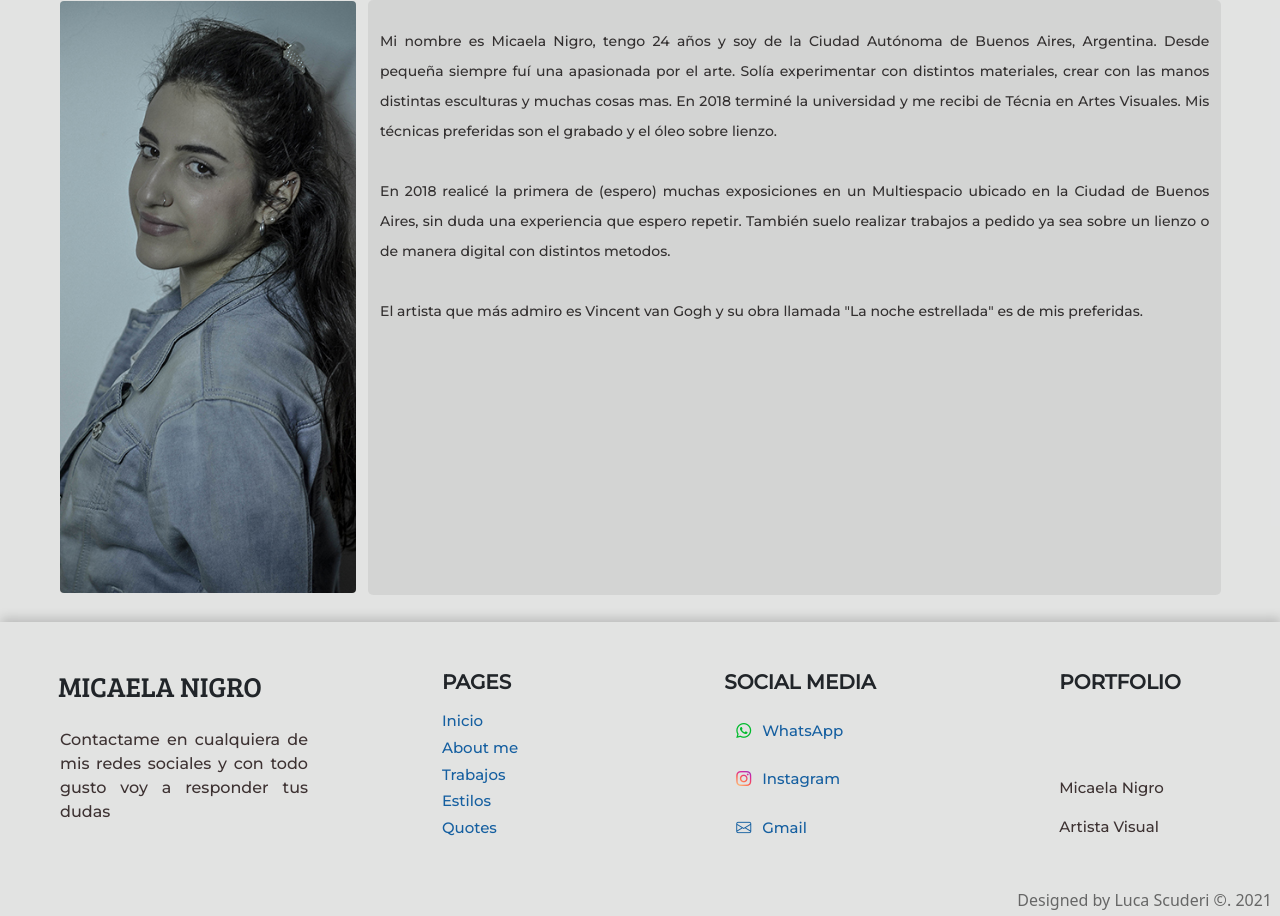
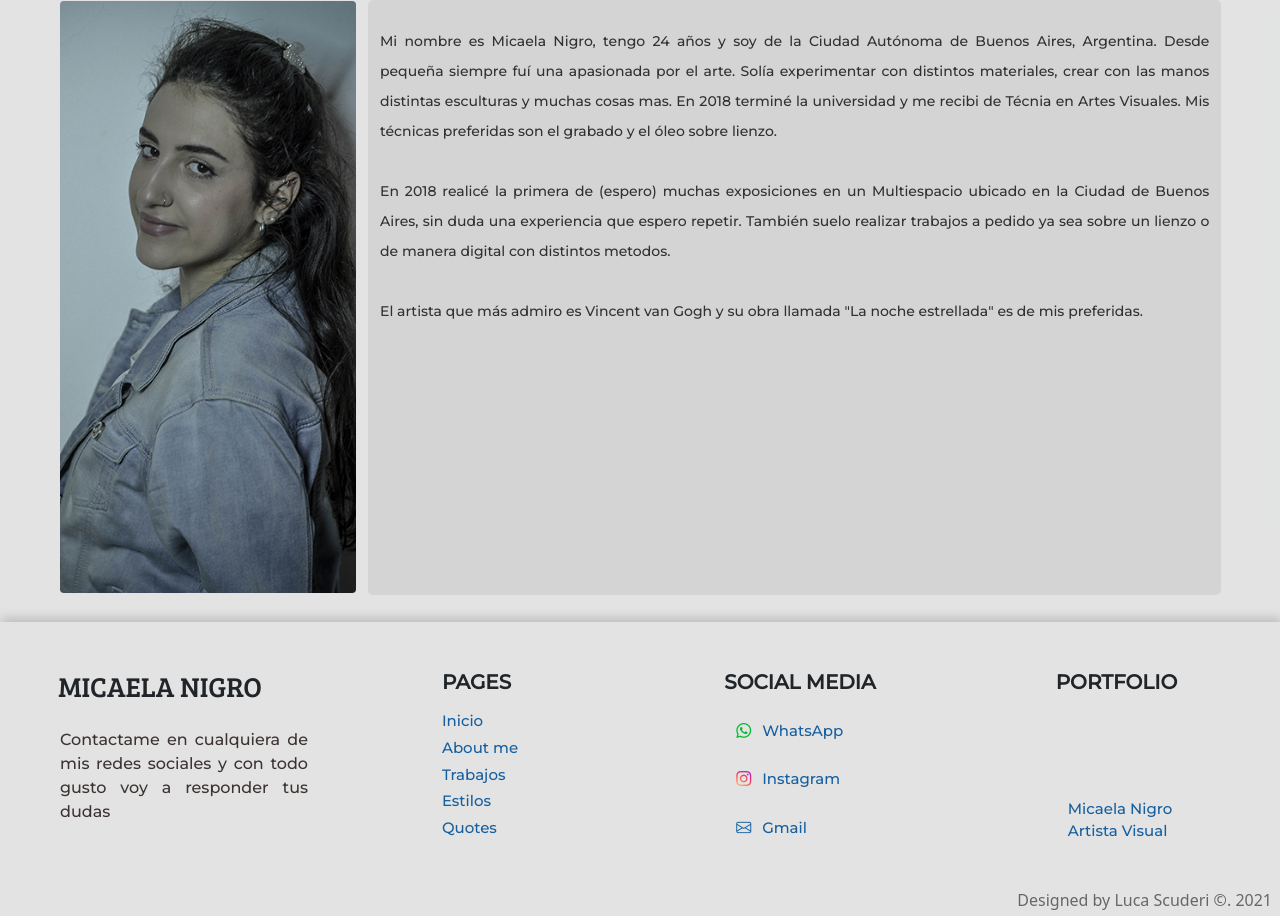
Before and after one commit to LucaAScuderi/MN-Artista-Visual, a website: page pages/presentacion.html in a window 1280 px wide. Shown: the part 237-1153 px from the top of the page. Drawn offline with nearby package versions, Linux system fonts and the light colour scheme; a web font is replaced by a local one.

Commit message:
agregando pagina error

```diff
--- a/pages/presentacion.html
+++ b/pages/presentacion.html
@@ -143,10 +143,12 @@
 
                 <div class="col-12 col-md-4  col-lg-3 d-grid justify-content-center">
                     <h4 class="row">PORTFOLIO </h4>
-                    <p class="row d-flex align-items-end mt-2">Micaela Nigro</p>
-                    <p class="row d-flex">Artista Visual</p>
+                    <p class="row d-flex align-items-center mt-2"> <a href="../pages/error.html"> Micaela Nigro
+                        <br> Artista Visual</a>
+                    </p>
+                </div>
 
-                </div>
+
 
                 <div class="col me-2">
                     <span class="row justify-content-end mt-4 mt-lg-0">Designed by Luca Scuderi ©. 2021 </span>
```
Also changed, not shown: pages/estilos.html (+3 -3 lines), pages/quotes.html (+4 -3 lines), pages/trabajos.html (+3 -3 lines).
